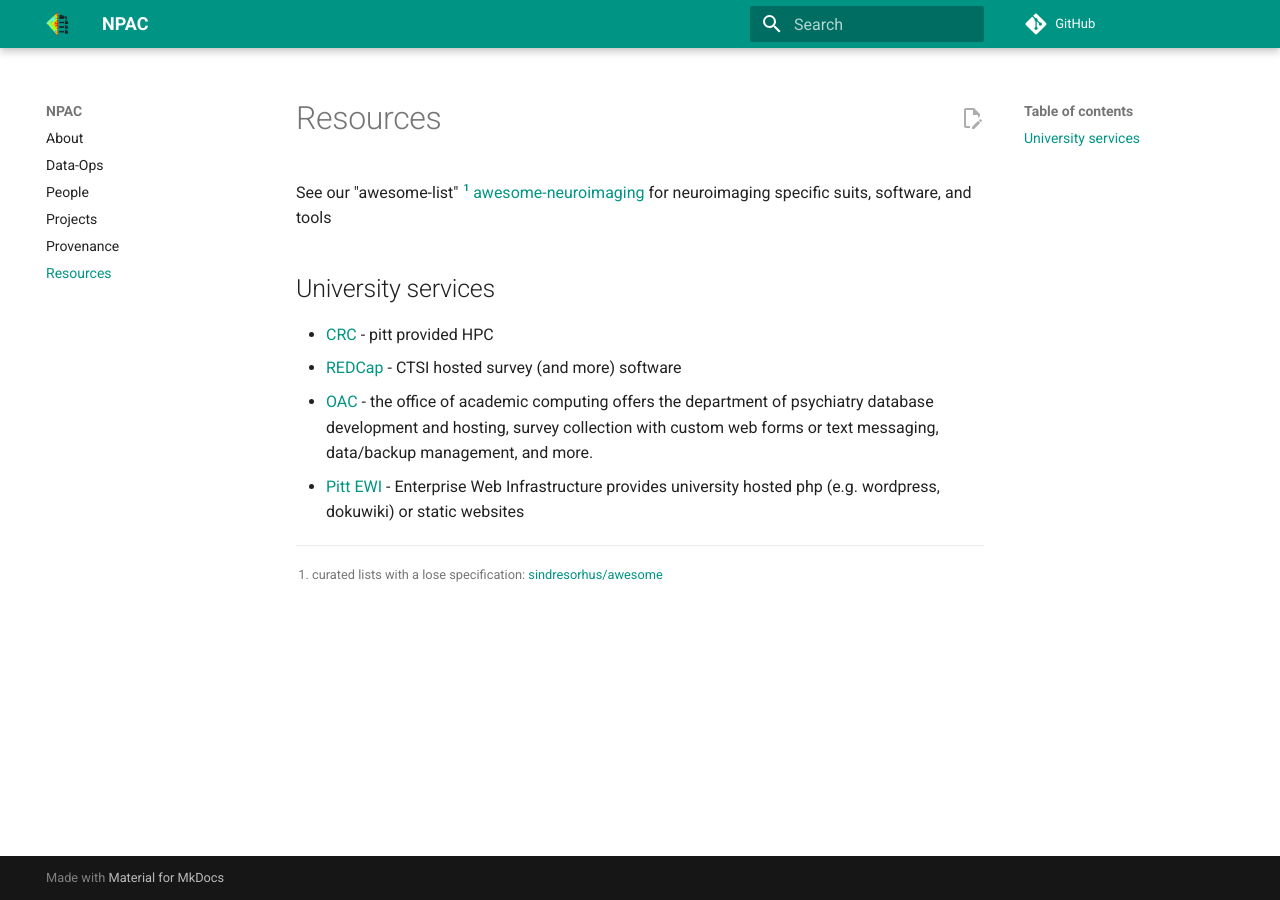
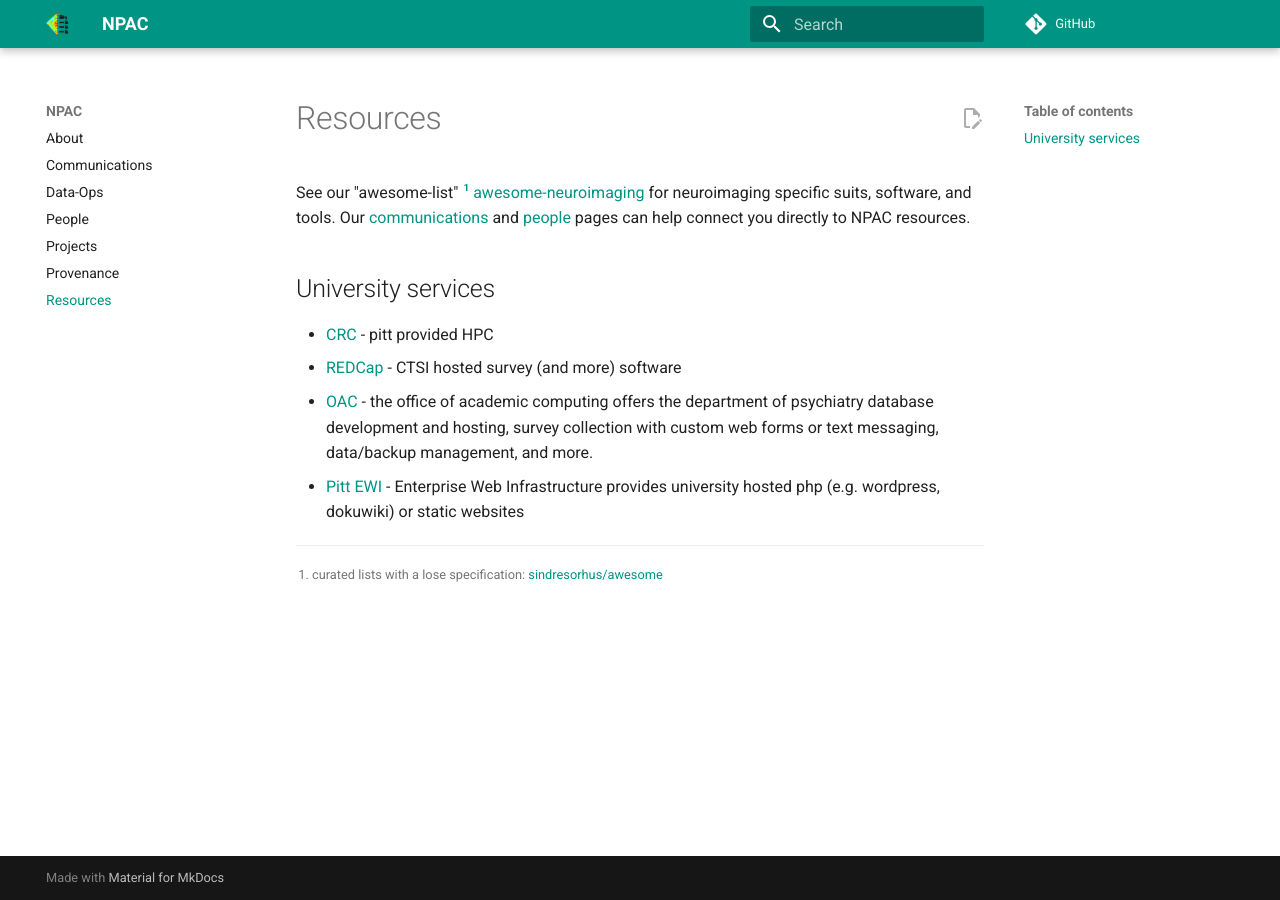
Before and after one commit to NPACore/NPACore.github.io, an MkDocs documentation site: the page built from docs/resources.md, in a window 1280 px wide. Built offline with MkDocs 1.6.1 and Material for MkDocs 9.7.7, drawn with Linux system fonts in a browser that asks for light colours; comment, search, counter and statistics services are not loaded.

Commit message:
✨ communcations page

```diff
--- /dev/null
+++ b/docs/communications.md
@@ -0,0 +1,10 @@
+# Communications
+You can find individual email and links on the [people](people.md) page.
+
+## Team Chat
+The [NPAC zulip team chat](//npac.zulipchat.com) is publicly readable.
+
+To post, follow [this link](https://npac.zulipchat.com/join/mmbsnoj5zsrjfrfcxkdmxqdl/) to create a guest account.
+
+## Email Lists
+ * R2Prime, neuromalnin
--- a/docs/index.md
+++ b/docs/index.md
@@ -10,4 +10,6 @@
 
 We are part of the [MR Research Center](https://www.rad.pitt.edu/mrrc-home.html) at University of Pittsburgh, emerging from the MRRC, [ARGO/Tetra](https://argo.pitt.edu/people/), and the [LNCD](//lncd.pitt.edu).
 
-NPAC is a young initiative and is excited to meet community needs. Please reach out to [Will Foran](mailto:foran@pitt.edu?Subject=[NPAC] Q: ...&body=Hi Will! I have a question about ) for MR software/processing related questions. Find more on sidebar, our current [projects](projects), and our [github](//github.com/npacore).
+NPAC is a young initiative and is excited to meet community needs. Please reach out to [Will Foran](mailto:foran@pitt.edu?Subject=[NPAC] Q: ...&body=Hi Will! I have a question about ) for MR software/processing related questions.
+
+Find more on sidebar, our current [projects](projects), and our [github](//github.com/npacore). Find ways to stay in touch [here](communications).
--- a/docs/people.md
+++ b/docs/people.md
@@ -5,3 +5,6 @@
 | | Helmet | | |
 | | Sydney | | |
 | ![will pic](https://secure.gravatar.com/avatar/3fed911ae9175eaf6c4e4ec51de7e6ac?size=125')| Will Foran | Director | [:octicons-mail-24:](mailto:foran@pitt.edu?Subject=[NPAC] Q about ...&body=Hi Will! I have a question about ) [:octicons-mark-github-16:](https://github.com/WillForan) [:fontawesome-brands-orcid:](https://orcid.org/0000-0001-7491-9798) [:fontawesome-solid-graduation-cap:](https://scholar.google.com/citations?user=PzX6F5oAAAAJ) |
+
+
+You might also want to checkout our [communications](/communications) page.
--- a/docs/resources.md
+++ b/docs/resources.md
@@ -1,6 +1,6 @@
 # Resources
 
-See our "awesome-list" [^awesome] [awesome-neuroimaging](https://github.com/NPACore/awesome-neuroimaging)  for neuroimaging specific suits, software, and tools
+See our "awesome-list" [^awesome] [awesome-neuroimaging](https://github.com/NPACore/awesome-neuroimaging) for neuroimaging specific suits, software, and tools. Our [communications](/communications) and [people](/people) pages can help connect you directly to NPAC resources.
 
 ## University services
  * [CRC](https://github.com/sindresorhus/awesome)    - pitt provided HPC
```
